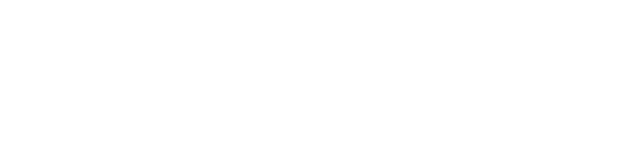
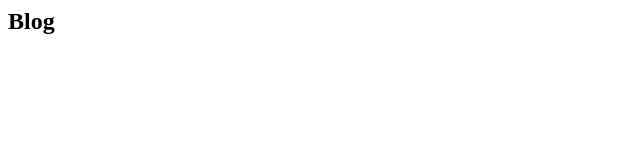
Before and after one commit to shivamx/blog, a plain HTML site: page docs/index.html in a window 1280 px wide. Shown: the full height of the page, 0-640 px from the left. Drawn offline with Linux system fonts and the light colour scheme.

Commit message:
moved index file in docs folder

```diff
--- a/docs/index.html
+++ b/docs/index.html
@@ -1 +1 @@
-<h2><Blog</h2>
+<h2>Blog</h2>
```
Also changed, not shown: index.html (deleted, +0 -1 lines).
